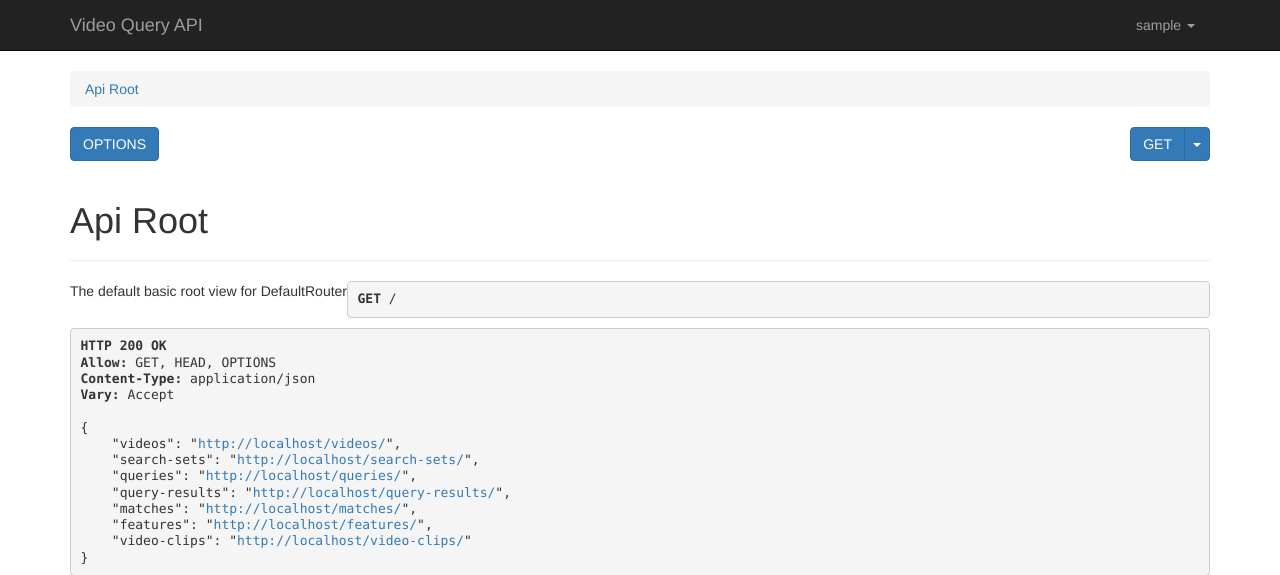
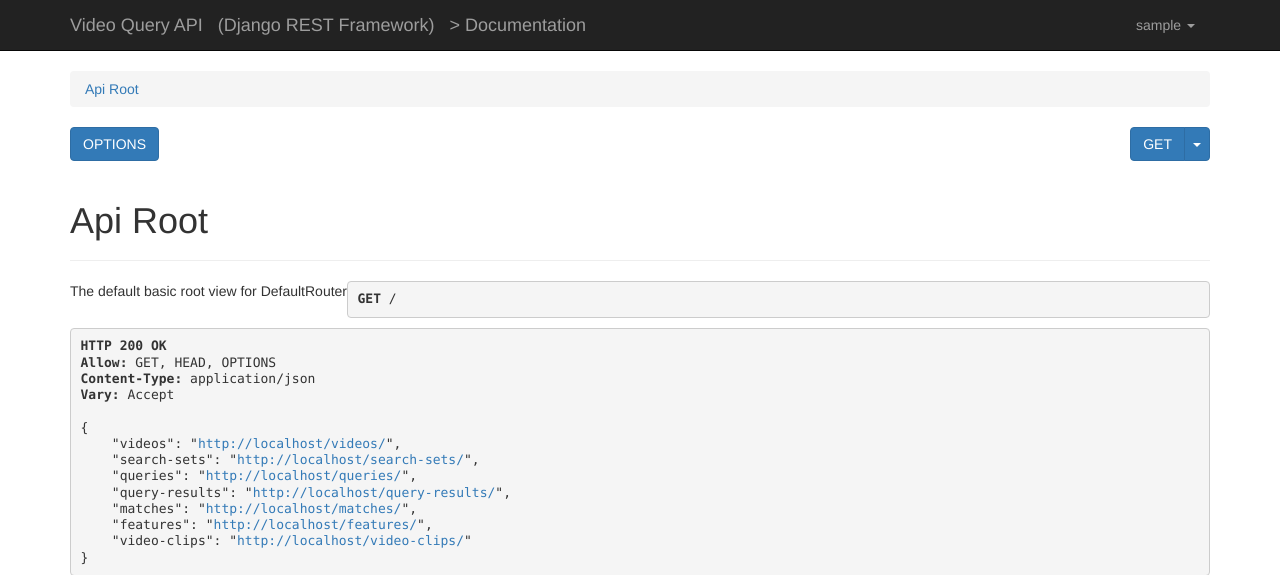
Before and after one commit to PARC-projects/video-query-api, a Django app: page / in a window 1280 px wide. Shown: the top 575 px of the page. Run offline with Django 3.2, Linux system fonts and the light colour scheme; the visitor is signed in with stand-in values (Sample User, id 1); parts of the project's set-up code (start-up, migrations or seed data) failed here and were passed over; some libraries are stand-ins or nearby versions.

Commit message:
added link on main api page to get to docs

```diff
--- a/src/templates/rest_framework/api.html
+++ b/src/templates/rest_framework/api.html
@@ -1,7 +1,16 @@
 {% extends "rest_framework/base.html" %}
 {% block title %}Video Query | API{% endblock %}
 {% block branding %}
-<a class="navbar-brand" rel="nofollow" href="http://www.django-rest-framework.org">
+  <a class="navbar-brand" rel="nofollow">
   Video Query API
+
+  <a class="navbar-brand" rel="nofollow" href="https://www.django-rest-framework.org">
+  (Django REST Framework)
 </a>
+
+  </a>
+  <a class="navbar-brand" rel="nofollow" href="docs/">
+  > Documentation
+</a>
+
 {% endblock %}
```
